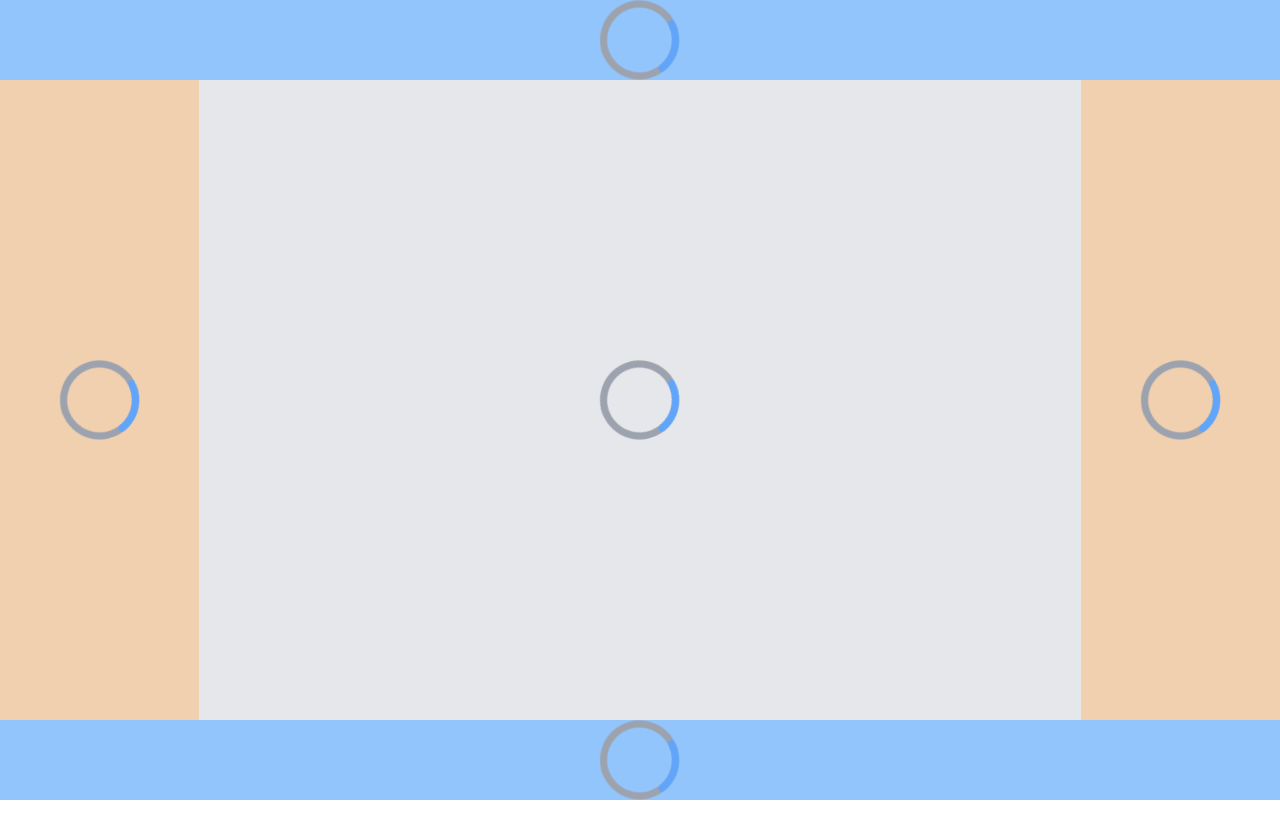
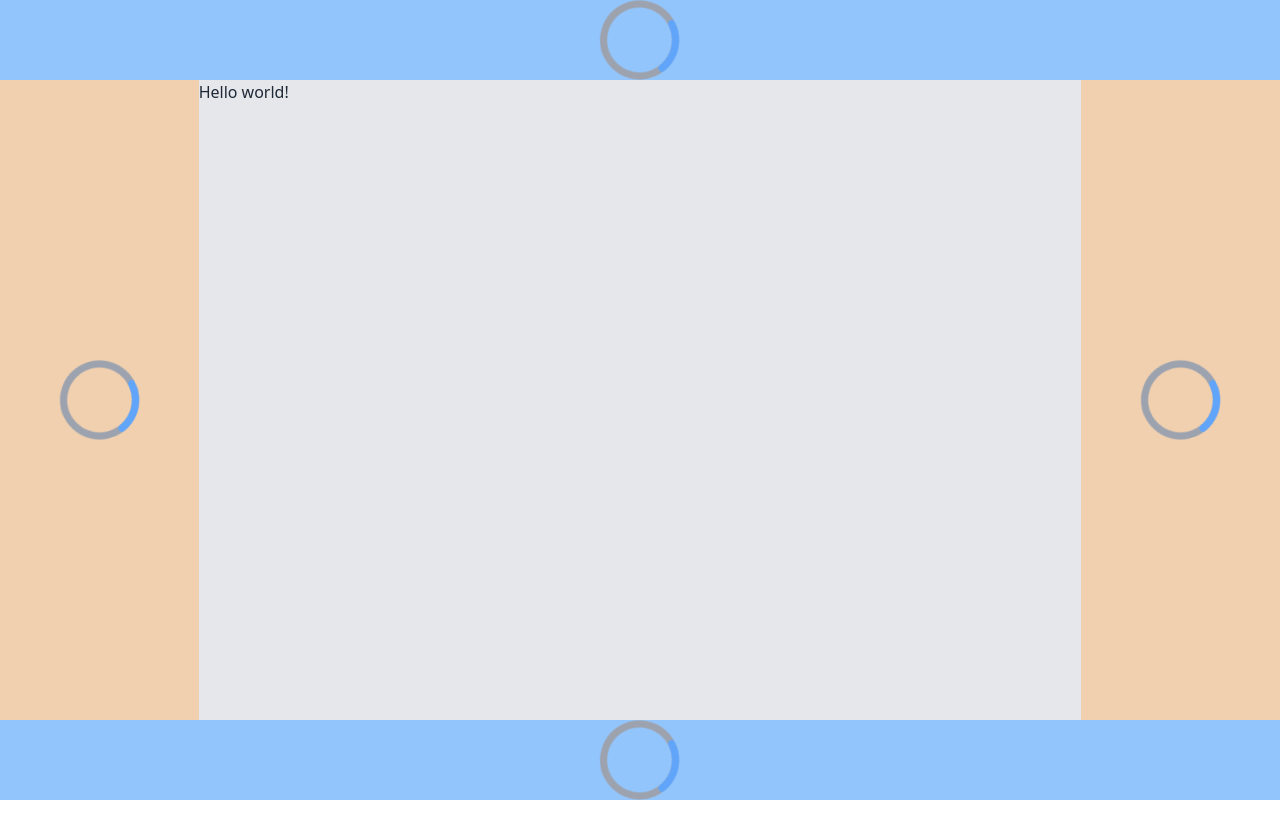
Before and after one commit to jlenoble/vault, a React (Vite) app in the folder sandbox/app/: page / in a window 1280 px wide. Shown: the top 838 px of the page. Built offline with nearby package versions, Linux system fonts and the light colour scheme.

Commit message:
✨ feat(app): may inject content to main
Modified mock components to pass children down the DOM tree, so that
the mock layout becomes an actual container.

```diff
--- a/sandbox/app/src/App.tsx
+++ b/sandbox/app/src/App.tsx
@@ -1,52 +1,7 @@
-import { Spinner } from "./components";
-
-const CenteredSpinner = () => (
-    <div className="grid h-full place-items-center">
-        <Spinner />
-    </div>
-);
-
-const Header = () => (
-    <header className="h-20 w-full bg-blue-300">
-        <CenteredSpinner />
-    </header>
-);
-const Sidebar = () => (
-    <aside className="h-full w-72 bg-orange-300/50">
-        <CenteredSpinner />
-        <CenteredSpinner />
-        <CenteredSpinner />
-        <CenteredSpinner />
-        <CenteredSpinner />
-        <CenteredSpinner />
-    </aside>
-);
-const Main = () => (
-    <main className="h-full w-full">
-        <CenteredSpinner />
-    </main>
-);
-const Body = () => (
-    <div className="flex h-full w-full flex-row text-gray-700 dark:text-gray-200">
-        <Sidebar />
-        <Main />
-        <Sidebar />
-    </div>
-);
-const Footer = () => (
-    <header className="h-20 w-full bg-blue-300">
-        <CenteredSpinner />
-    </header>
-);
+import MockLayout, { CenteredSpinner } from "./MockLayout";
 
 function App() {
-    return (
-        <>
-            <Header />
-            <Body />
-            <Footer />
-        </>
-    );
+    return <MockLayout>Hello world!</MockLayout>;
 }
 
 export default App;
--- /dev/null
+++ b/sandbox/app/src/MockLayout.tsx
@@ -0,0 +1,49 @@
+import { FunctionComponent, PropsWithChildren } from "react";
+import { Spinner } from "./components";
+
+export const CenteredSpinner = () => (
+    <div className="grid h-full place-items-center">
+        <Spinner />
+    </div>
+);
+
+const Header = () => (
+    <header className="h-20 w-full bg-blue-300">
+        <CenteredSpinner />
+    </header>
+);
+const Sidebar = () => (
+    <aside className="h-full w-72 bg-orange-300/50">
+        <CenteredSpinner />
+        <CenteredSpinner />
+        <CenteredSpinner />
+        <CenteredSpinner />
+        <CenteredSpinner />
+        <CenteredSpinner />
+    </aside>
+);
+const Main: FunctionComponent<PropsWithChildren> = ({ children }) => (
+    <main className="h-full w-full">{children || <CenteredSpinner />}</main>
+);
+const Body: FunctionComponent<PropsWithChildren> = ({ children }) => (
+    <div className="flex h-full w-full flex-row text-gray-800 dark:text-gray-200">
+        <Sidebar />
+        <Main>{children || <CenteredSpinner />}</Main>
+        <Sidebar />
+    </div>
+);
+const Footer = () => (
+    <header className="h-20 w-full bg-blue-300">
+        <CenteredSpinner />
+    </header>
+);
+
+const MockLayout: FunctionComponent<PropsWithChildren> = ({ children }) => (
+    <>
+        <Header />
+        <Body>{children || <CenteredSpinner />}</Body>
+        <Footer />
+    </>
+);
+
+export default MockLayout;
```
